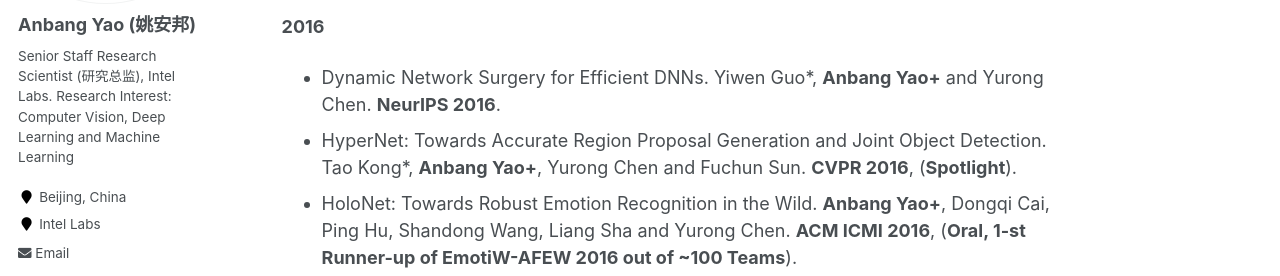
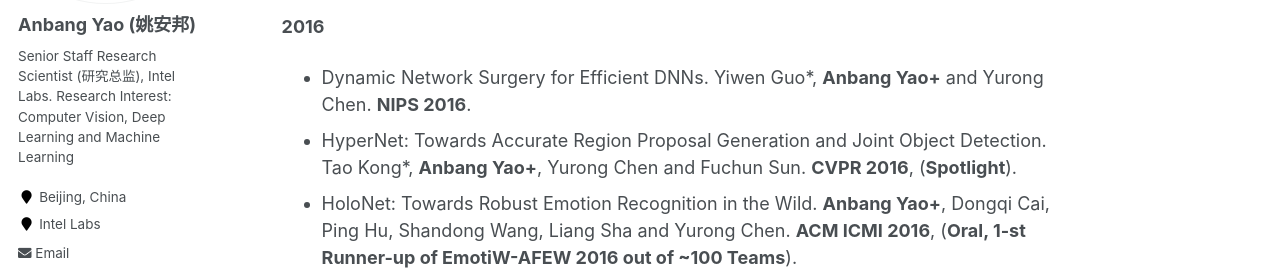
Before and after one commit to YaoAnbang/YaoAnbang.github.io, a Jekyll site: the page built from _pages/about.md, in a window 1280 px wide and 900 px high, scrolled down 2395 px. Shown: the part 166-442 px from the top of the window. Built offline with Jekyll 4.4.1, drawn with Linux system fonts in a browser that asks for light colours.

Commit message:
Update about.md

```diff
--- a/_pages/about.md
+++ b/_pages/about.md
@@ -62,7 +62,7 @@ Selected Publications
 
 **2016**
 
-+ Dynamic Network Surgery for Efficient DNNs. Yiwen Guo\*, **Anbang Yao+** and Yurong Chen. **NeurIPS 2016**.
++ Dynamic Network Surgery for Efficient DNNs. Yiwen Guo\*, **Anbang Yao+** and Yurong Chen. **NIPS 2016**.
 + HyperNet: Towards Accurate Region Proposal Generation and Joint Object Detection. Tao Kong\*, **Anbang Yao+**, Yurong Chen and Fuchun Sun. **CVPR 2016**, (**Spotlight**).
 + HoloNet: Towards Robust Emotion Recognition in the Wild. **Anbang Yao+**, Dongqi Cai, Ping Hu, Shandong Wang, Liang Sha and Yurong Chen. **ACM ICMI 2016**, (**Oral, 1-st Runner-up of EmotiW-AFEW 2016 out of ~100 Teams**).
 
```
